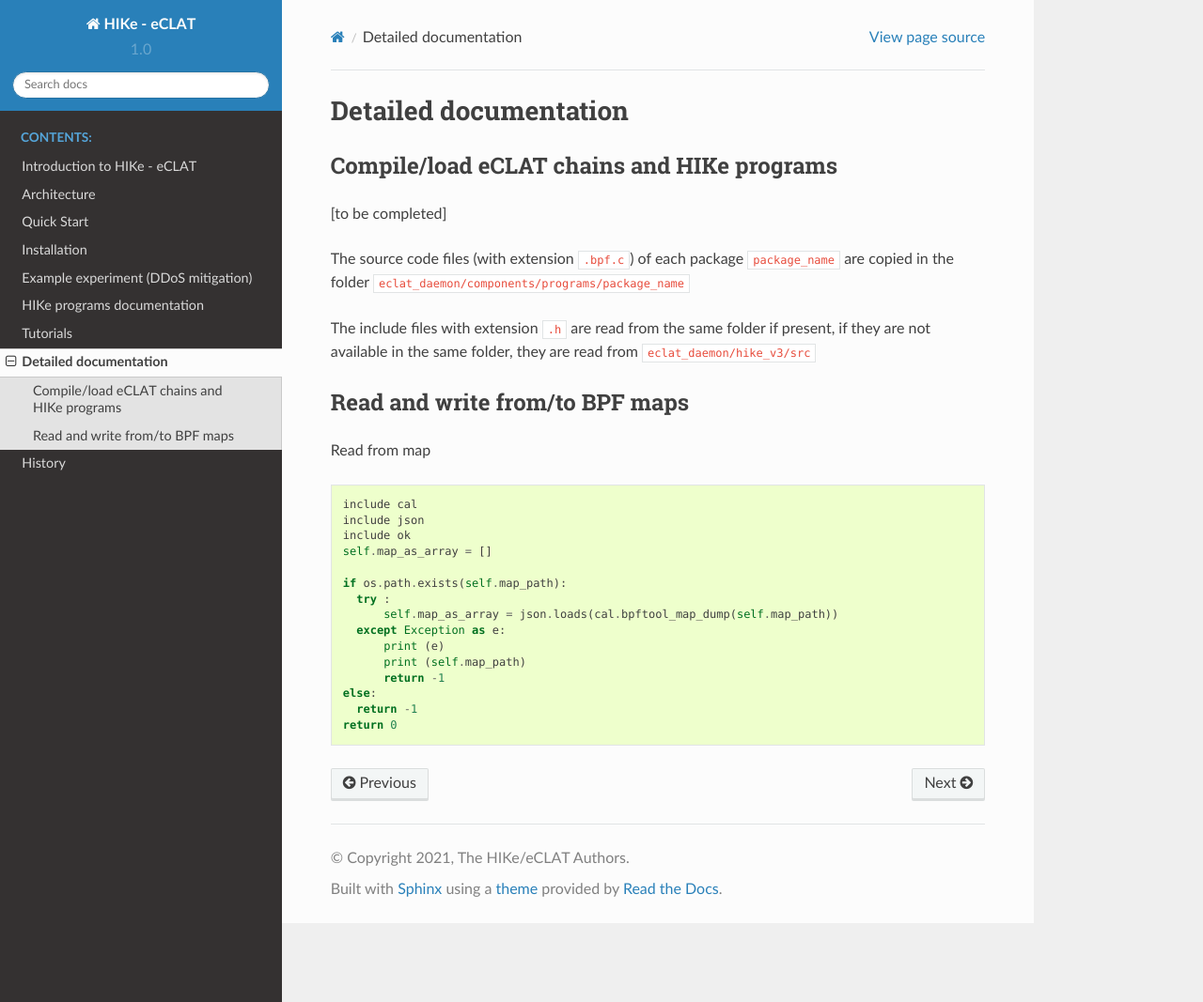
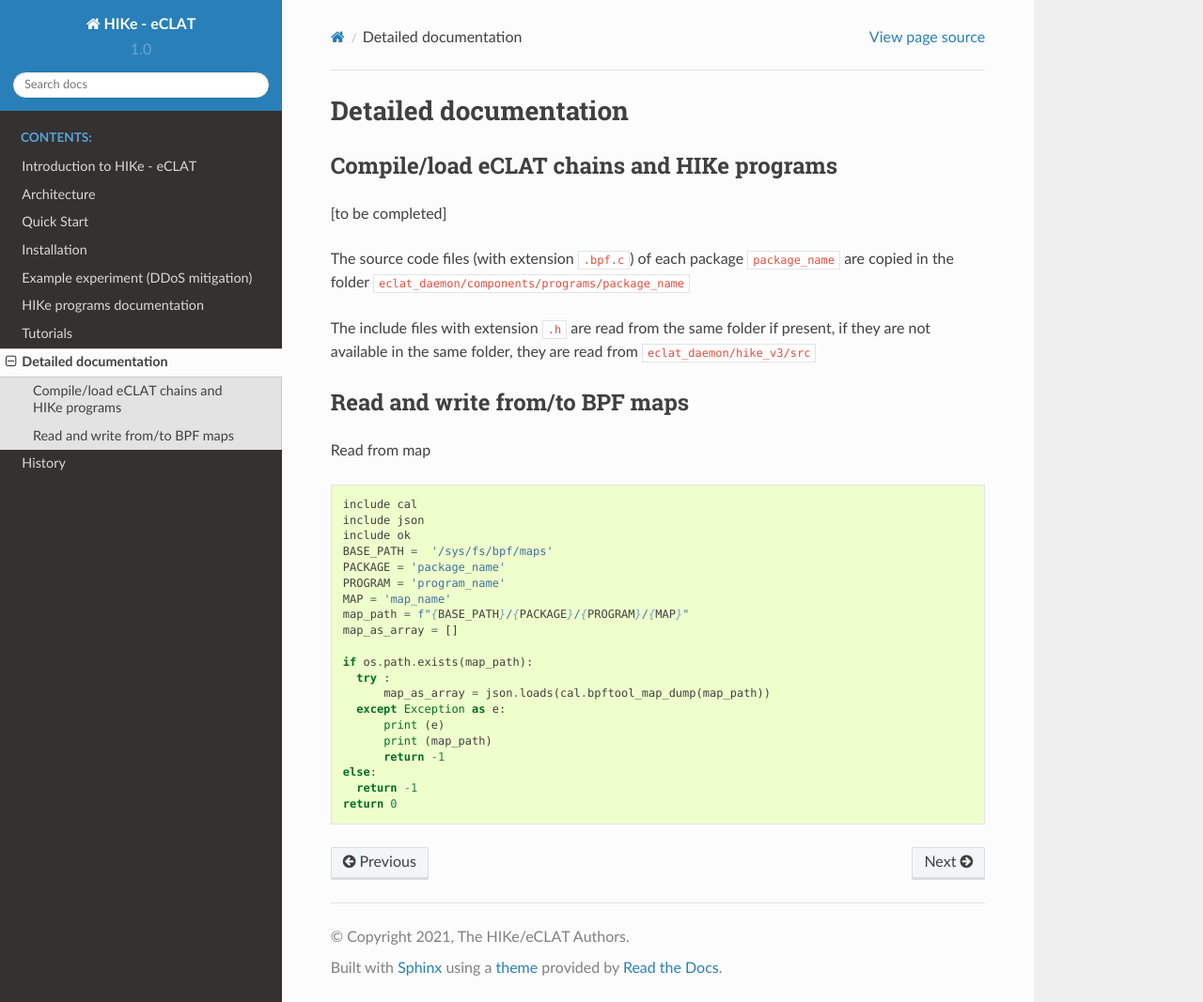
Before and after one commit to hike-eclat/docs, a Sphinx documentation site: the page built from docs/detailed_doc.rst, in a window 1280 px wide and 1067 px high. Shown: the whole window at 94% size. Built offline with Sphinx 7.4.7 and the Read the Docs theme 2.0.0, drawn with Linux system fonts in a browser that asks for light colours; pages that are not in the unit, such as notebooks, are missing from menus.

Commit message:
Update detailed_doc.rst

```diff
--- a/docs/detailed_doc.rst
+++ b/docs/detailed_doc.rst
@@ -22,14 +22,19 @@ Read from map
   include cal
   include json
   include ok
-  self.map_as_array = []
+  BASE_PATH =  '/sys/fs/bpf/maps'
+  PACKAGE = 'package_name'
+  PROGRAM = 'program_name'
+  MAP = 'map_name'
+  map_path = f"{BASE_PATH}/{PACKAGE}/{PROGRAM}/{MAP}"
+  map_as_array = []
 
-  if os.path.exists(self.map_path):
+  if os.path.exists(map_path):
     try :
-        self.map_as_array = json.loads(cal.bpftool_map_dump(self.map_path))
+        map_as_array = json.loads(cal.bpftool_map_dump(map_path))
     except Exception as e:
         print (e)
-        print (self.map_path)
+        print (map_path)
         return -1
   else:
     return -1
```
